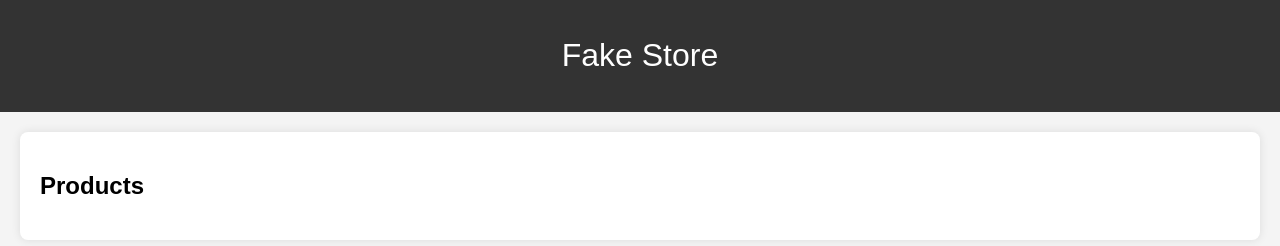
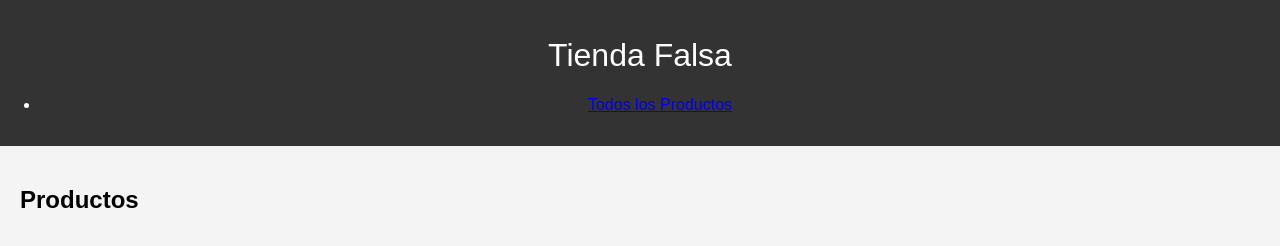
Before and after one commit to DaniArranzOlmos/PracticaAPI, a plain HTML site: page index.html in a window 1280 px wide. Drawn offline with Linux system fonts and the light colour scheme; no server answers.

Commit message:
Add files via upload

```diff
--- a/index.html
+++ b/index.html
@@ -1,23 +1,31 @@
 <!DOCTYPE html>
-<html lang="en">
+<html lang="es">
 
 <head>
     <meta charset="UTF-8">
     <meta name="viewport" content="width=device-width, initial-scale=1.0">
-    <title>Fake Store API Example</title>
+    <title>Ejemplo de API de Fake Store</title>
     <link rel="stylesheet" href="assets/css/style.css">
 </head>
 
 <body>
     <header>
-        <h1>Fake Store</h1>
+        <h1>Tienda Falsa</h1>
+        <nav id="nav-categorias">
+            <ul>
+                <li><a href="#" class="enlace-categoria">Todos los Productos</a></li>
+                <!-- Las categorías serán añadidas aquí por JavaScript -->
+            </ul>
+        </nav>
     </header>
+
     <main>
-        <section id="products">
-            <h2>Products</h2>
-            <div id="product-list"></div>
+        <section id="productos">
+            <h2>Productos</h2>
+            <div id="lista-productos"></div>
         </section>
     </main>
+
     <script src="assets/js/script.js"></script>
 </body>
 
```
